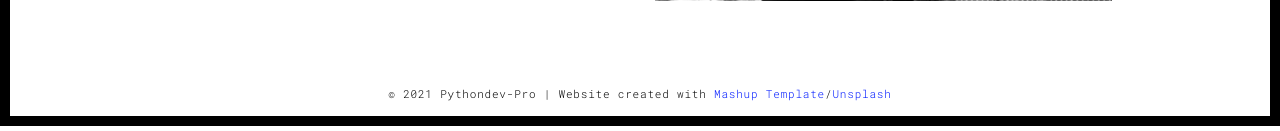
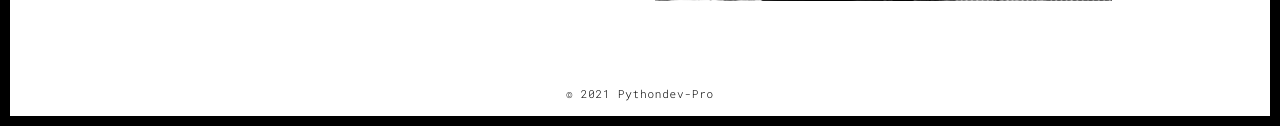
Before and after one commit to pythondev-pro/portfo, a Flask app: page /about.html in a window 1280 px wide. Shown: the part 674-805 px from the top of the page. Run offline with Flask 2, Linux system fonts and the light colour scheme; some libraries are stand-ins or nearby versions.

Commit message:
html code corrections

```diff
--- a/templates/about.html
+++ b/templates/about.html
@@ -86,7 +86,7 @@
   <div class="container">
     <div class="row">
       <div class="col-xs-12">
-        <p>© 2021 Pythondev-Pro | Website created with <a href="http://www.mashup-template.com/" title="Create website with free html template">Mashup Template</a>/<a href="https://www.unsplash.com/" title="Beautiful Free Images">Unsplash</a></p>
+        <p>© 2021 Pythondev-Pro</p>
       </div>
     </div>
   </div>
--- a/templates/components.html
+++ b/templates/components.html
@@ -229,7 +229,7 @@
   <div class="container">
     <div class="row">
       <div class="col-xs-12">
-        <p>© 2021 Pythondev-Pro | Website created with <a href="http://www.mashup-template.com/" title="Create website with free html template">Mashup Template</a>/<a href="https://www.unsplash.com/" title="Beautiful Free Images">Unsplash</a></p>
+        <p>© 2021 Pythondev-Pro</p>
       </div>
     </div>
   </div>
--- a/templates/contact.html
+++ b/templates/contact.html
@@ -122,7 +122,7 @@
   <div class="container">
     <div class="row">
       <div class="col-xs-12">
-        <p>© 2021 Pythondev-Pro | Website created with <a href="http://www.mashup-template.com/" title="Create website with free html template">Mashup Template</a>/<a href="https://www.unsplash.com/" title="Beautiful Free Images">Unsplash</a></p>
+        <p>© 2021 Pythondev-Pro</p>
       </div>
     </div>
   </div>
--- a/templates/projects.html
+++ b/templates/projects.html
@@ -198,7 +198,7 @@
   <div class="container">
     <div class="row">
       <div class="col-xs-12">
-        <p>© 2021 Pythondev-Pro | Website created with <a href="http://www.mashup-template.com/" title="Create website with free html template">Mashup Template</a>/<a href="https://www.unsplash.com/" title="Beautiful Free Images">Unsplash</a></p>
+        <p>© 2021 Pythondev-Pro</p>
       </div>
     </div>
   </div>
--- a/templates/thankyou.html
+++ b/templates/thankyou.html
@@ -74,7 +74,7 @@
   <div class="container">
     <div class="row">
       <div class="col-xs-12">
-        <p>© 2021 Pythondev-Pro | Website created with <a href="http://www.mashup-template.com/" title="Create website with free html template">Mashup Template</a>/<a href="https://www.unsplash.com/" title="Beautiful Free Images">Unsplash</a></p>
+        <p>© 2021 Pythondev-Pro</p>
       </div>
     </div>
   </div>
--- a/templates/work.html
+++ b/templates/work.html
@@ -103,7 +103,7 @@
   <div class="container">
     <div class="row">
       <div class="col-xs-12">
-        <p>© 2021 Pythondev-Pro | Website created with <a href="http://www.mashup-template.com/" title="Create website with free html template">Mashup Template</a>/<a href="https://www.unsplash.com/" title="Beautiful Free Images">Unsplash</a></p>
+        <p>© 2021 Pythondev-Pro</p>
       </div>
     </div>
   </div>
```
